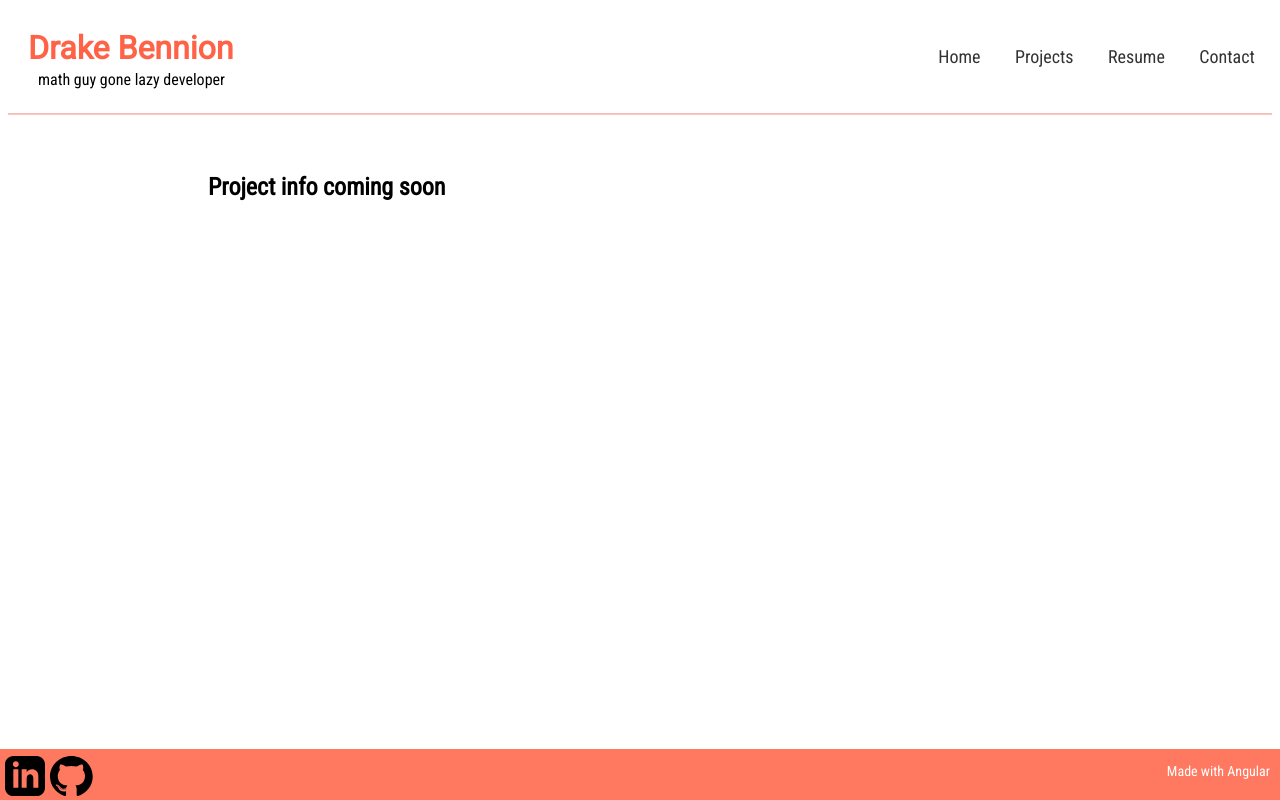
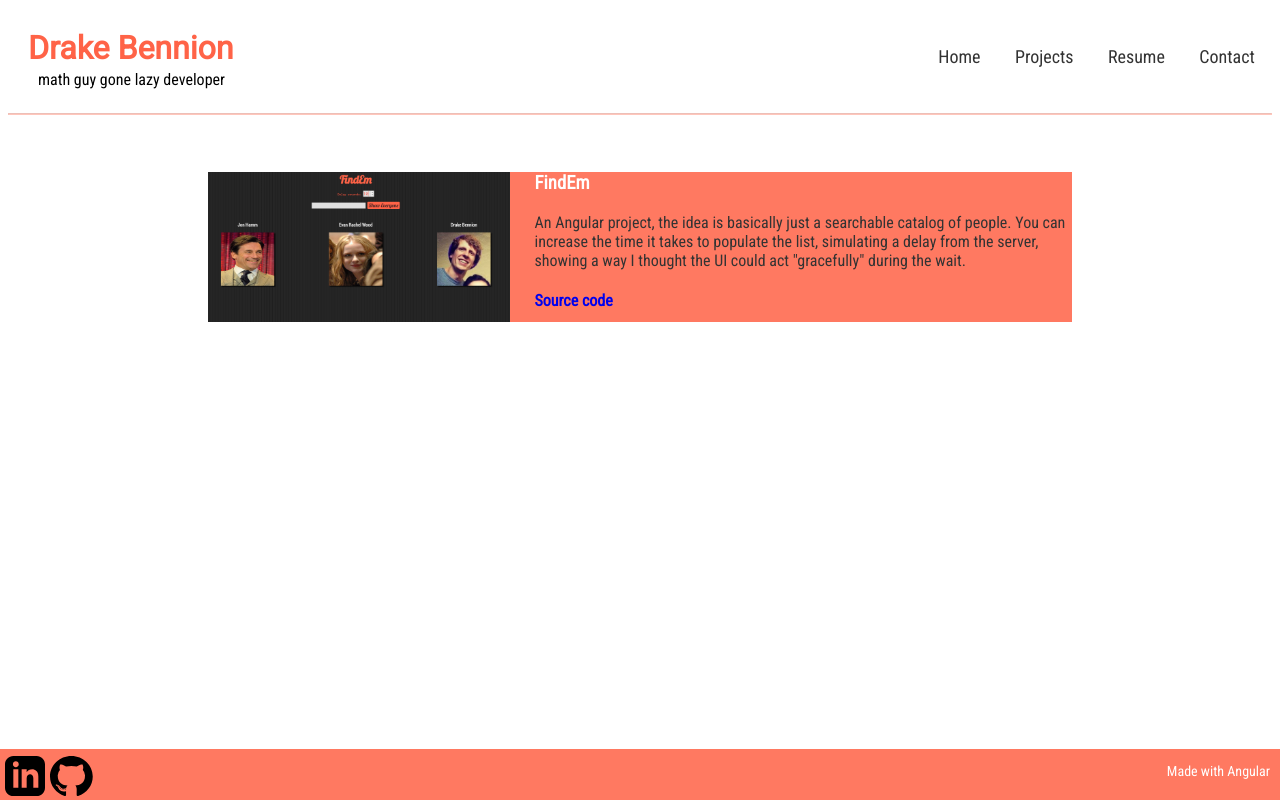
Before and after one commit to drakeywakey/drakeywakey.github.io, an Angular app: page /projects in a window 1280 px wide. Built offline with nearby package versions, Linux system fonts and the light colour scheme.

Commit message:
added findEm to the projects page

```diff
--- /dev/null
+++ b/src/app/projects.component.css
@@ -0,0 +1,17 @@
+a {
+    text-decoration: none;
+}
+aside, img {
+    color: #333;
+    background: #ff7961;
+    height: 150px;
+}
+
+img {
+    float: left;
+    margin-right: 25px;
+}
+
+h3 {
+    color: #fff;
+}
--- /dev/null
+++ b/src/app/projects.component.html
@@ -0,0 +1,13 @@
+<div id="projects">
+    <a target="_blank" href="https://drakeywakey.github.io/people">
+        <aside>
+            <img src="../assets/findEm.PNG"/>
+            <h3>FindEm</h3>
+            <p>An Angular project, the idea is basically just a searchable catalog of people.
+                You can increase the time it takes to populate the list, simulating
+                a delay from the server, showing a way I thought the UI could act "gracefully" during the wait.
+            </p>
+            <h4><a href="https://github.com/drakeywakey/FindEmTests">Source code</a></h4>
+        </aside>
+    </a>
+</div>
--- a/src/app/projects.component.ts
+++ b/src/app/projects.component.ts
@@ -2,8 +2,7 @@ import { Component } from '@angular/core';
 
 @Component({
   selector: 'app-root',
-  template: `<h1>Project info coming soon</h1>`
-  //templateUrl: './home.component.html',
-  //styleUrls: ['./home.component.css']
+  templateUrl: './projects.component.html',
+  styleUrls: ['./projects.component.css']
 })
 export class ProjectsComponent {}
```
Also changed, not shown: src/assets/findEm.PNG (added).
